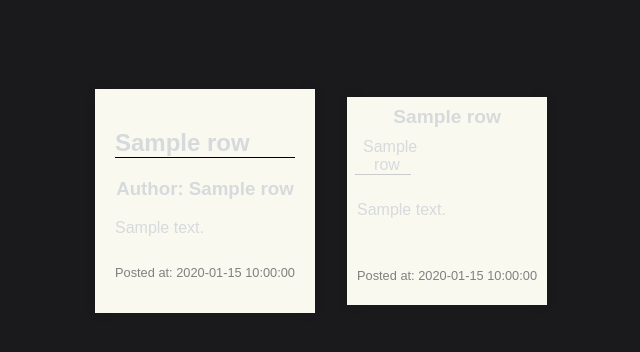
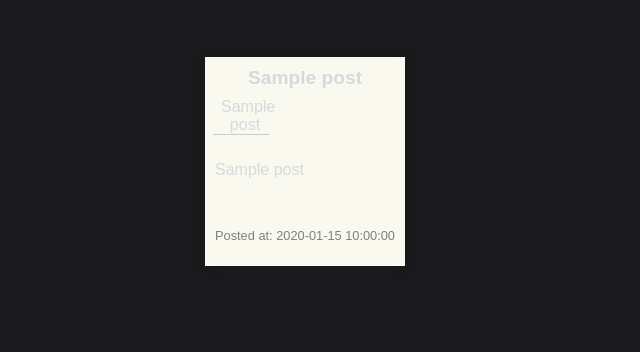
Before and after one commit to daWiz314/psychic-eureka, a Flask app: template index/templates/index/feed.html in a window 1280 px wide. Shown: the part 39-391 px from the top of the page, without its empty margins (355-995 px from the left). Run offline with Flask 3, Linux system fonts and the light colour scheme; the template is opened without the code that fills it: most values are stand-ins (such as "Sample title", 1, 10 or a date in 2020).

Commit message:
Updated to reflect using new data that gets passed to template

```diff
--- a/index/templates/index/feed.html
+++ b/index/templates/index/feed.html
@@ -3,25 +3,26 @@
 {% block content %}
 <main>
     <ul class="feed-list">
-        {% for row in data %}
-        <li class="feed-item">
-            <h2>{{ row.title }}</h2>
+        {% for post in data %}
+        <!-- <li class="feed-item">
+            <h2>{{ post['title'] }}</h2>
                 <span>
                     <h3>
-                        Author: {{ row.name }}
+                        Author: {{ post['name'] }}
                     </h3>
-                    <p>{{ row.message }}</p>
-                    <p class="post_time">Posted at: {{ row.time }}</p>
+                    <p>{{ post['post'] }}</p>
+                    <p class="post_time">Posted at: {{ post['time'] }}</p>
                 </span>
+        </li> -->
+
+        <li>
+            <details open>
+                <summary>{{ post['title'] }}</summary>
+                <p class="author">{{ post['name'] }}</p>
+                <p>{{ post['post'] }}</p>
+                <p class="post_time">Posted at: {{ post['time'] }}</p>
+            </details>
         </li>
-
-
-        <details open>
-            <summary>{{ row.title }}</summary>
-            <p class="author">{{ row.name }}</p>
-            <p>{{ row.message }}</p>
-            <p class="post_time">Posted at: {{ row.time }}</p>
-        </details>
         {% endfor %}
     </ul>
 </main>
```
